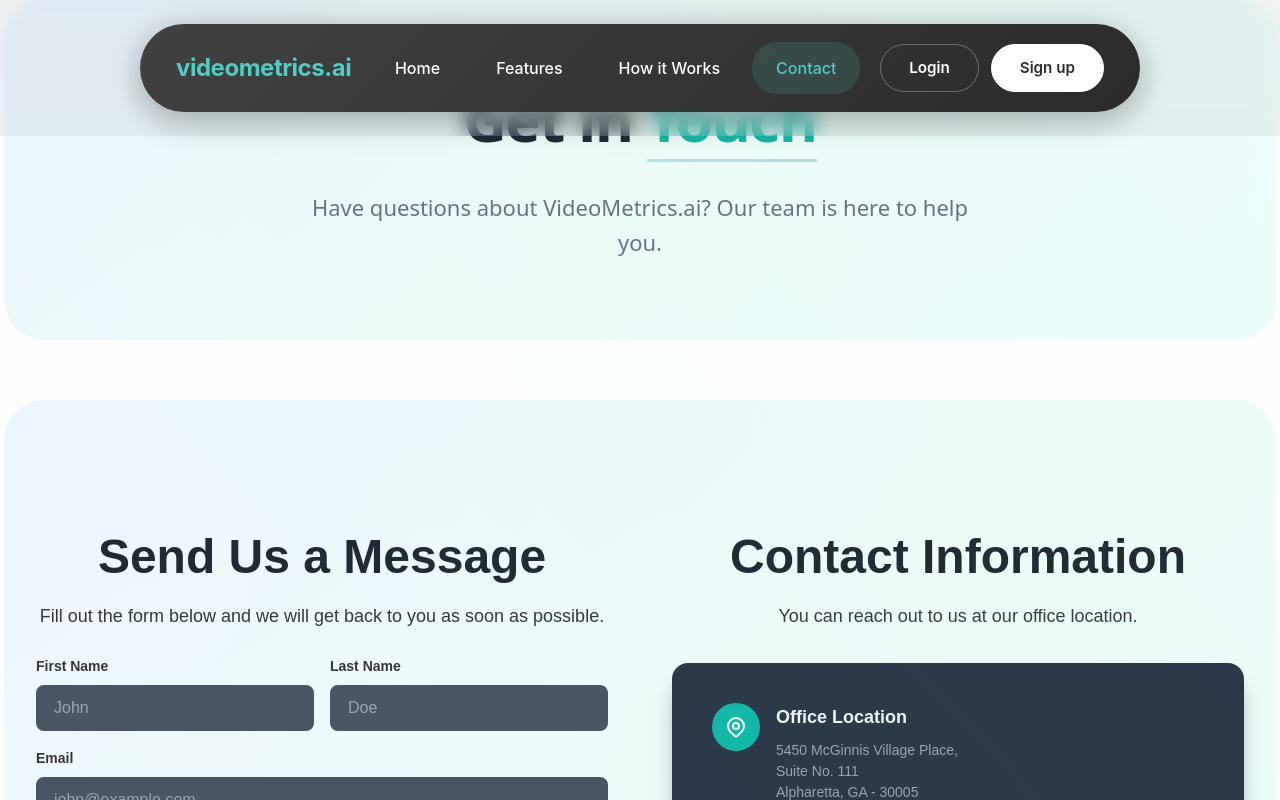
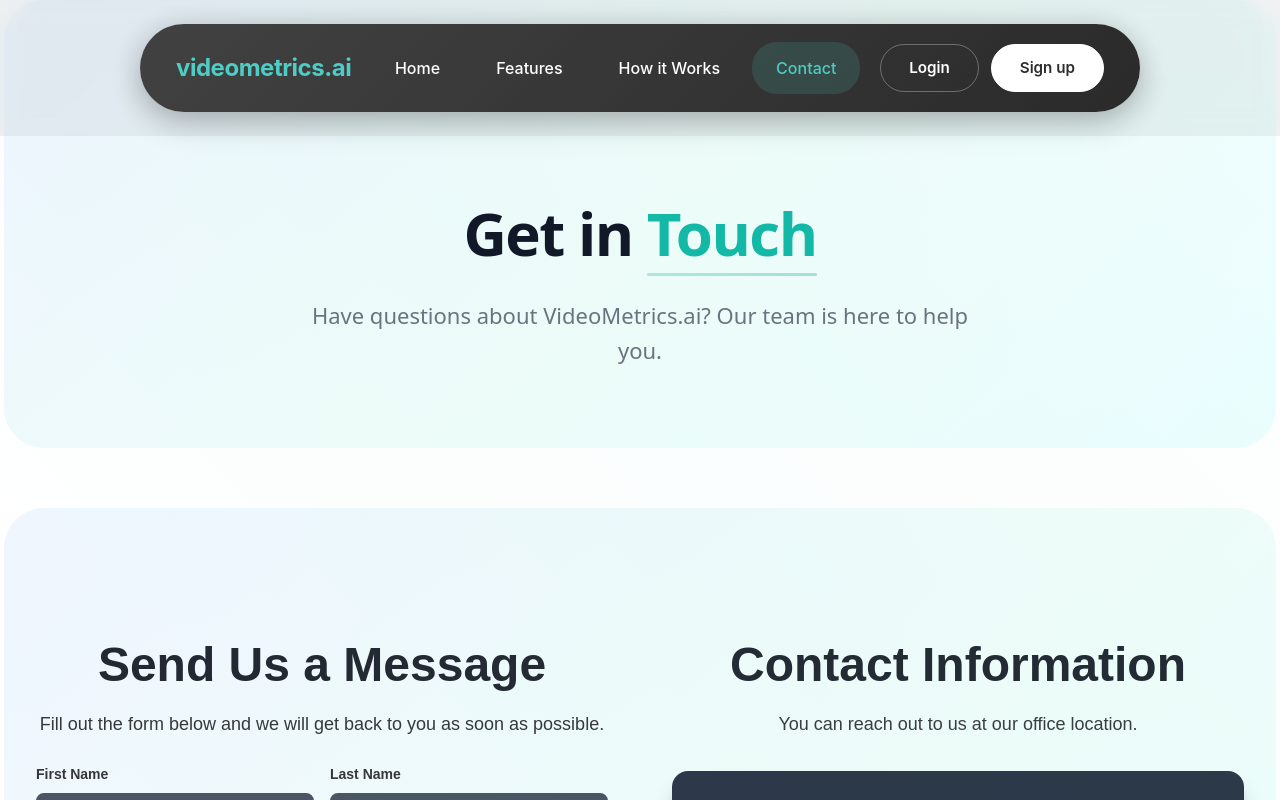
Before and after one commit to karthi0348/videometrics-ui, a Next.js app: page /contact in a window 1280 px wide. Shown: the top 800 px of the page. Built offline with nearby package versions, Linux system fonts and the light colour scheme.

Commit message:
Spacing and Alignment

```diff
--- a/src/app/contact/styles/ContactHero.css
+++ b/src/app/contact/styles/ContactHero.css
@@ -4,6 +4,7 @@
   background: linear-gradient(135deg, #eff6ff 0%, #f0fdfa 50%, #ecfeff 100%);
   font-kerning: normal;
   font-variant-ligatures: none;
+  padding-top: 200px;
 }
 
 .contact-hero-section::before {
@@ -27,7 +28,7 @@
 
 .title {
   font-size: 2.25rem;
-  font-weight: 500;
+  font-weight: 700;
   font-weight: bold;
   margin-bottom: 1.5rem;
   color: #1f2937;
@@ -48,6 +49,7 @@
   color: #14b8a6;
   position: relative;
 }
+
 
 .highlight::after {
   content: '';
@@ -109,14 +111,24 @@
   animation: fadeInUp 0.8s ease-out 0.2s both;
 }
 
-@media (max-width: 479px) {
+@media (max-width: 480px) {
   .contact-hero-section {
+    padding: 60px;
 
   }
 
+.contact-hero-section {
+
+  padding-top: 80px !important;
+}
   .title {
-    font-size: 1.75rem;
-    margin-top: 40px !important;
+    font-size: clamp(2rem, 6vw, 3rem);
+
+  margin: 0 auto 1.5rem;
+  color: #111827;
+  line-height: 1.1;
+  max-width: 800px;
+  animation: fadeInUp 0.8s ease-out 0.1s both;;
   }
 
   .subtitle {
@@ -131,7 +143,13 @@
   }
 
   .title {
-    font-size: 1.875rem;
+        font-size: clamp(2rem, 6vw, 3rem);
+
+  margin: 0 auto 1.5rem;
+  color: #111827;
+  line-height: 1.1;
+  max-width: 800px;
+  animation: fadeInUp 0.8s ease-out 0.1s both;
   }
 
   .subtitle {
@@ -145,7 +163,13 @@
   }
 
   .title {
-    font-size: 2.25rem;
+     font-size: clamp(2rem, 6vw, 3rem);
+
+  margin: 0 auto 1.5rem;
+  color: #111827;
+  line-height: 1.1;
+  max-width: 800px;
+  animation: fadeInUp 0.8s ease-out 0.1s both;;
   }
 
   .subtitle {
@@ -159,7 +183,13 @@
   }
 
   .title {
-    font-size: 2.75rem;
+     font-size: clamp(2rem, 6vw, 3rem);
+
+  margin: 0 auto 1.5rem;
+  color: #111827;
+  line-height: 1.1;
+  max-width: 800px;
+  animation: fadeInUp 0.8s ease-out 0.1s both;;
   }
 
   .subtitle {
@@ -174,8 +204,13 @@
   }
 
   .title {
-    font-size: 3.25rem;
-    margin-bottom: 1.5rem;
+     font-size: clamp(2rem, 6vw, 3rem);
+
+  margin: 0 auto 1.5rem;
+  color: #111827;
+  line-height: 1.1;
+  max-width: 800px;
+  animation: fadeInUp 0.8s ease-out 0.1s both;;
   }
 
   .subtitle {
@@ -236,9 +271,6 @@
   .contact-hero-section {
   }
 
-  .title {
-    font-size: 3rem;
-  }
 
   .subtitle {
     font-size: 1.125rem;
--- a/src/app/features/components/CoreCapabilitiesSection.tsx
+++ b/src/app/features/components/CoreCapabilitiesSection.tsx
@@ -56,14 +56,14 @@
         <div className="core-capabilities-grid">
           {coreCapabilities.map((capability, index) => (
             <div key={index} className="capability-card">
-              <div className={`capability-icon-container ${capability.color}`}>
+             <div className="outericon"> <div className={`capability-icon-container ${capability.color}`}>
                 {capability.icon}
-              </div>
-              <h3 className="capability-title">{capability.title}</h3>
+              </div></div>
+              <h3 className="capability-title text-center">{capability.title}</h3>
               <p className="capability-description">{capability.description}</p>
               <ul className="capability-features">
                 {capability.features.map((feature, idx) => (
-                  <li key={idx} className="capability-feature">
+                  <li key={idx} className="capability-feature ">
                     <div className="feature-bullet"></div>
                     <span className="feature-text">{feature}</span>
                   </li>
--- a/src/app/features/components/FlexibleIntegrationSection.tsx
+++ b/src/app/features/components/FlexibleIntegrationSection.tsx
@@ -32,7 +32,7 @@
       <div className="flexible-integration-container">
         <div className="flexible-integration-header">
           <h2 className="flexible-integration-title">Flexible Integration</h2>
-          <p className="flexible-integration-description">
+          <p className="flexible-integration-description text-center">
             Connect to your existing video sources and integrate with your
             business systems.
           </p>
@@ -41,11 +41,14 @@
         <div className="flexible-integration-grid">
           {integrationFeatures.map((feature, index) => (
             <div key={index} className="integration-card">
-              <div className={`integration-icon-container ${feature.color}`}>
-                {feature.icon}
+              <div className="outericon">
+                {" "}
+                <div className={`integration-icon-container ${feature.color}`}>
+                  {feature.icon}
+                </div>
               </div>
-              <h3 className="integration-title">{feature.title}</h3>
-              <p className="integration-description">{feature.description}</p>
+              <h3 className="integration-title text-center">{feature.title}</h3>
+              <p className="integration-description text-center">{feature.description}</p>
             </div>
           ))}
         </div>
--- a/src/app/features/styles/FeaturesCTASection.css
+++ b/src/app/features/styles/FeaturesCTASection.css
@@ -25,16 +25,6 @@
   z-index: 1;
 }
 
-.title {
-  font-size: 1.1rem;
-  font-weight: 500;
-  margin-bottom: 1.5rem;
-  color: #111827;
-  line-height: 1.2;
-  margin-top: 20px;
-  margin-left: auto;
-  margin-right: auto;
-}
 
 .subtitle {
   font-size: 1.25rem;
--- a/src/app/features/styles/SecurityPrivacySection.css
+++ b/src/app/features/styles/SecurityPrivacySection.css
@@ -12,14 +12,7 @@
   margin-bottom: 4rem;
 }
 
-.title {
-  font-size: 1.3rem;
-  font-weight: 500;
-  font-weight: bold;
-  margin-bottom: 1rem;
-  color: #1f2937;
-  line-height: 1.2;
-}
+
 
 .subtitle {
   font-size: 1.25rem;
--- a/src/app/howitworks/styles/HowItWorksHero.module.css
+++ b/src/app/howitworks/styles/HowItWorksHero.module.css
@@ -39,9 +39,7 @@
   text-align: center;
   max-width: 700px;
   max-height: 500px;
-  justify-content: center;
-  justify-items: center;
-  align-items: center;
+  margin-bottom: 20px;;
 }
 
 .heroCtaButton {
@@ -62,8 +60,6 @@
               0 4px 6px -2px rgba(0, 0, 0, 0.05);
   transition: all 0.2s ease-in-out;
   animation: fadeInUp 0.8s ease-out 0.3s both;
-  margin-top: 40px;
-  margin-left: 40px;
 }
 
 .heroCtaButton::before {
```
Also changed, not shown: src/app/features/styles/CoreCapabilitiesSection.css (+6 -1 lines), src/app/features/styles/FeaturesHero.css (+5 -5 lines), src/app/howitworks/styles/QuickStart.css (+16 -7 lines).
